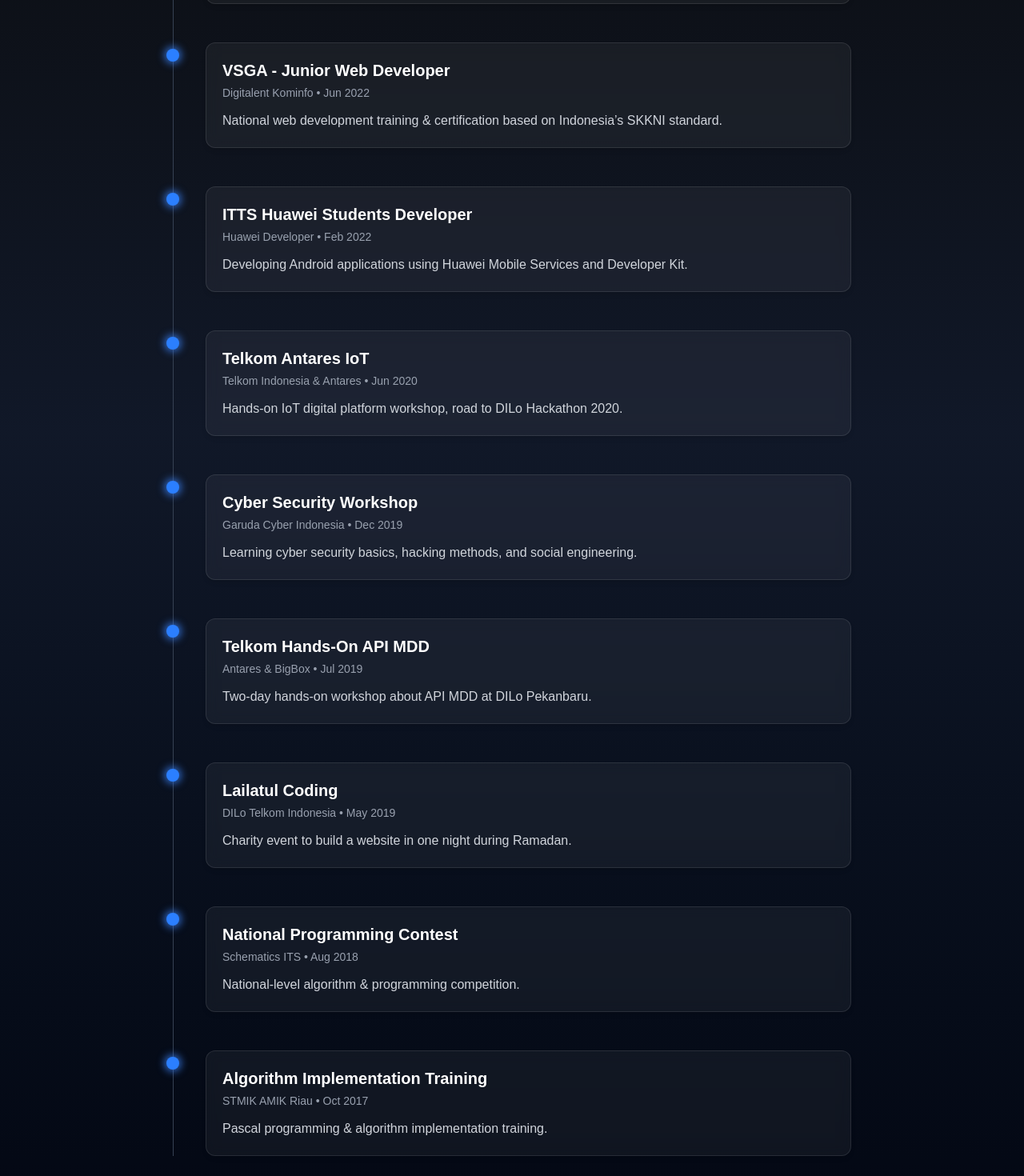
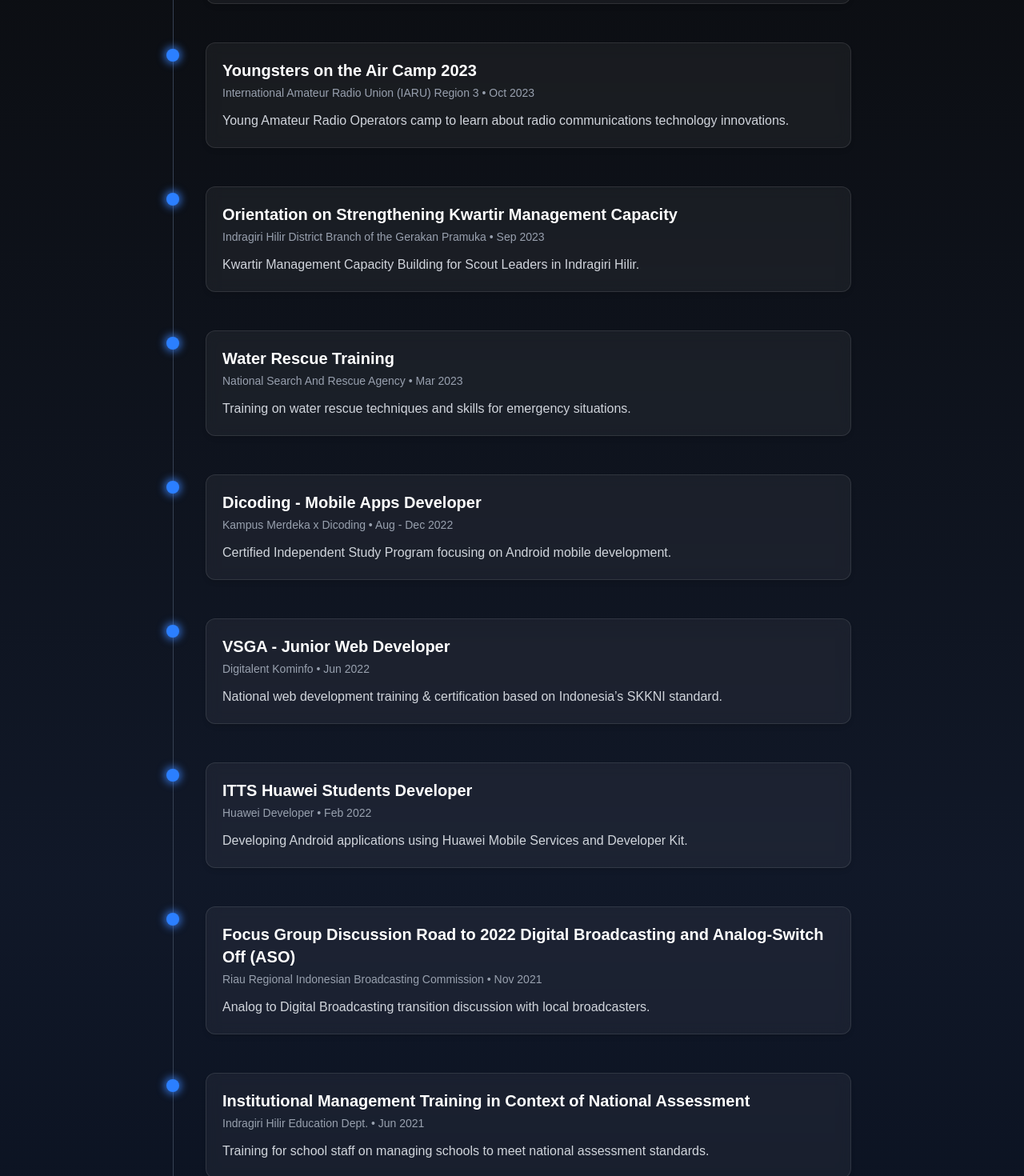
Before and after one commit to Rayhans21/rayhans, a Next.js app: page / in a window 1280 px wide. Shown: the part 3240-4710 px from the top of the page at 80% size. Built offline with nearby package versions, Linux system fonts and the light colour scheme; a web font is replaced by a local one.

Commit message:
Add new experiences to the experiences section

```diff
--- a/components/experiences.tsx
+++ b/components/experiences.tsx
@@ -3,10 +3,34 @@
 
 const experiences = [
   {
+    title: 'VSGA - Video Editing',
+    org: 'Digitalent Kominfo',
+    date: 'Mei 2024',
+    desc: 'National video editing training & certification based on Indonesia’s SKKNI standard.',
+  },
+  {
     title: 'Cloud Camp Ramadhan 2024',
     org: 'IDCloudHost',
     date: 'Mar 2024',
     desc: 'A Hackathon event for Developers, Designers and PMs to collaborate and build a project in one night.',
+  },
+  {
+    title: 'Youngsters on the Air Camp 2023',
+    org: 'International Amateur Radio Union (IARU) Region 3',
+    date: 'Oct 2023',
+    desc: 'Young Amateur Radio Operators camp to learn about radio communications technology innovations.',
+  },
+  {
+    title: 'Orientation on Strengthening Kwartir Management Capacity',
+    org: 'Indragiri Hilir District Branch of the Gerakan Pramuka',
+    date: 'Sep 2023',
+    desc: 'Kwartir Management Capacity Building for Scout Leaders in Indragiri Hilir.',
+  },
+  {
+    title: 'Water Rescue Training',
+    org: 'National Search And Rescue Agency',
+    date: 'Mar 2023',
+    desc: 'Training on water rescue techniques and skills for emergency situations.',
   },
   {
     title: 'Dicoding - Mobile Apps Developer',
@@ -25,6 +49,18 @@
     org: 'Huawei Developer',
     date: 'Feb 2022',
     desc: 'Developing Android applications using Huawei Mobile Services and Developer Kit.',
+  },
+  {
+    title: 'Focus Group Discussion Road to 2022 Digital Broadcasting and Analog-Switch Off (ASO)',
+    org: 'Riau Regional Indonesian Broadcasting Commission',
+    date: 'Nov 2021',
+    desc: 'Analog to Digital Broadcasting transition discussion with local broadcasters.',
+  },
+  {
+    title: 'Institutional Management Training in Context of National Assessment',
+    org: 'Indragiri Hilir Education Dept.',
+    date: 'Jun 2021',
+    desc: 'Training for school staff on managing schools to meet national assessment standards.',
   },
   {
     title: 'Telkom Antares IoT',
@@ -77,10 +113,7 @@
                 <div className='w-4 h-4 rounded-full bg-blue-500 shadow-[0_0_10px_3px_rgba(59,130,246,0.7)] group-hover:scale-125 transition-transform'></div>
               </div>
 
-              <div
-                className='bg-white/5 backdrop-blur-sm border border-white/10 rounded-xl p-5
-                              shadow-md group-hover:shadow-xl transition-all duration-300'
-              >
+              <div className='bg-white/5 backdrop-blur-sm border border-white/10 rounded-xl p-5 shadow-md group-hover:shadow-xl transition-all duration-300'>
                 <h3 className='text-xl font-semibold'>{exp.title}</h3>
 
                 <p className='text-sm text-gray-400 mt-1'>
```
